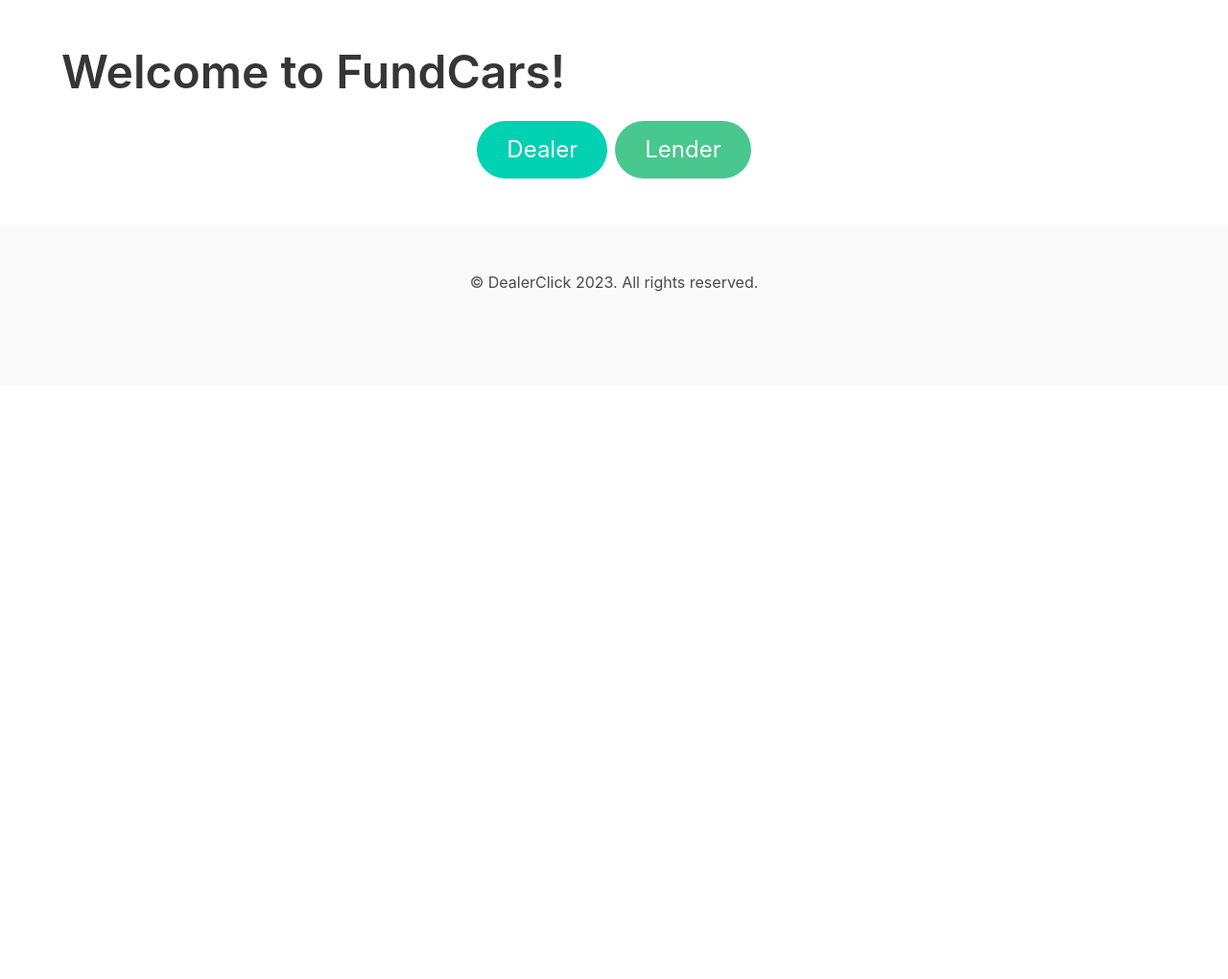
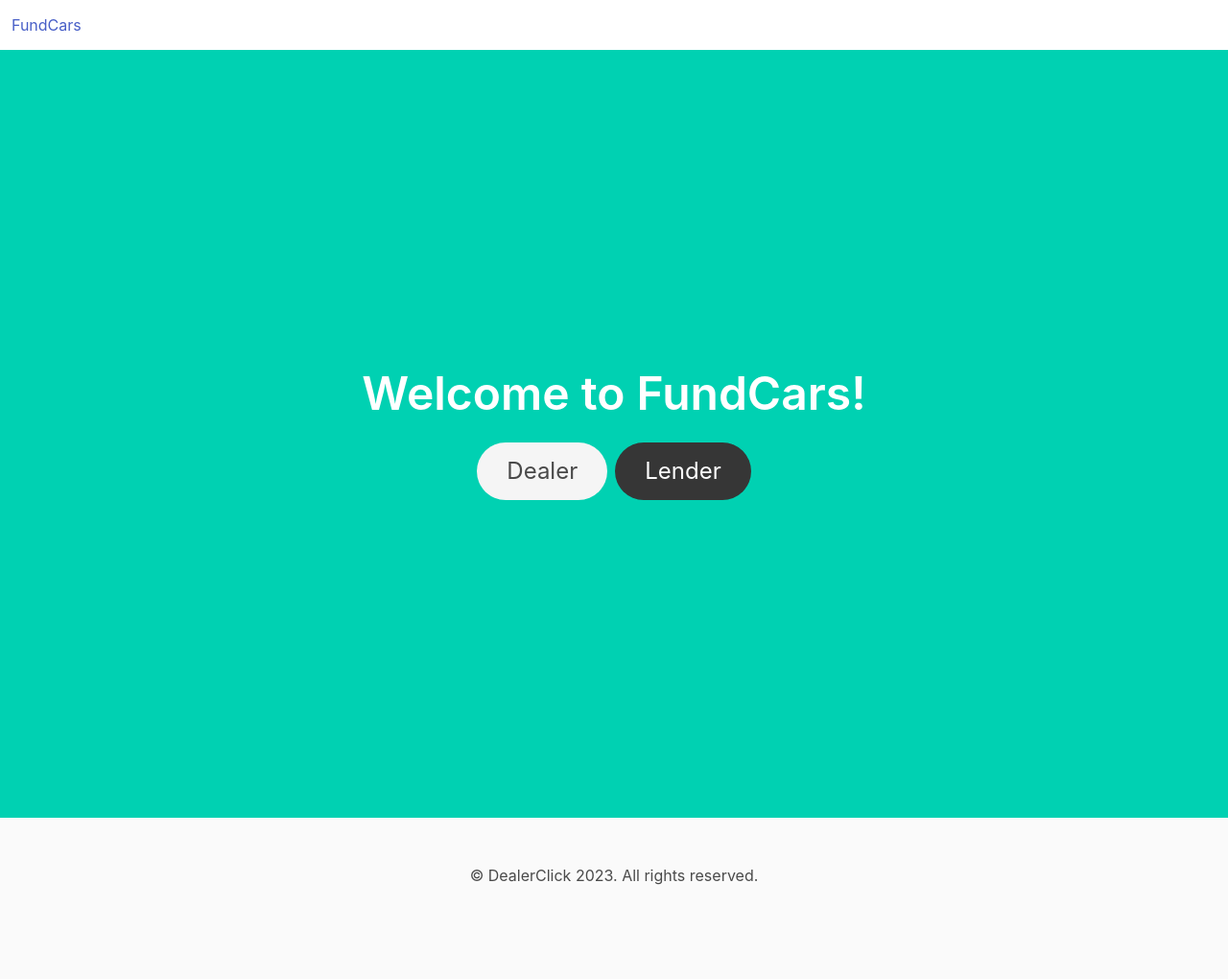
Before and after one commit to 0x11c11e/FundCars_2, a Django app: page / in a window 1280 px wide. Shown: the whole page at 96% size. Before the commit the page ends 304 px from the top, so only its background shows below. Run offline with Django 4.2, Linux system fonts and the light colour scheme.

Commit message:
new chages on gui

```diff
--- /dev/null
+++ b/home/templates/home/footer.html
@@ -0,0 +1,5 @@
+<footer class="footer">
+  <div class="content has-text-centered">
+    <p>&copy; DealerClick 2023. All rights reserved.</p>
+  </div>
+</footer>
--- a/home/templates/home/home.html
+++ b/home/templates/home/home.html
@@ -8,31 +8,56 @@
       href="https://cdn.jsdelivr.net/npm/bulma@0.9.3/css/bulma.min.css"
     />
     <title>Welcome to FundCars!</title>
+    <style>
+      body,
+      html {
+        height: 100%;
+        margin: 0;
+        display: flex;
+        flex-direction: column;
+      }
+
+      .content {
+        flex: 1 0 auto;
+        margin-bottom: 0 !important;
+      }
+
+      .footer {
+        flex-shrink: 0;
+      }
+    </style>
   </head>
   <body>
-    <section class="section">
-      <div class="container">
+    <header class="navbar" role="navigation" aria-label="main navigation">
+      <div class="navbar-brand">
+        <a class="navbar-item">FundCars</a>
+      </div>
+    </header>
+
+    <main class="content">
+      <section class="hero is-fullheight is-primary">
+        <div class="hero-body">
+          <div class="container has-text-centered">
             <h1 class="title is-size-1">Welcome to FundCars!</h1>
             <div class="buttons is-centered">
               <button
-            class="button is-primary is-large is-rounded"
+                class="button is-light is-large is-rounded"
                 onclick="window.location.href='/dealer/'"
               >
                 Dealer
               </button>
               <button
-            class="button is-success is-large is-rounded"
+                class="button is-dark is-large is-rounded"
                 onclick="window.location.href='/lender/'"
               >
                 Lender
               </button>
             </div>
           </div>
+        </div>
       </section>
-    <footer class="footer">
-      <div class="content has-text-centered">
-        <p>&copy; DealerClick 2023. All rights reserved.</p>
-      </div>
-    </footer>
+    </main>
+
+    {% include 'home/footer.html' %}
   </body>
 </html>
```
Also changed, not shown: dealer/templates/dealer/deals.html (+17 -2 lines), dealer/templates/dealer/index.html (+14 -5 lines), dealer/templates/dealer/upload.html (+16 -9 lines), db.sqlite3. Lines whose indentation alone changed are shown as unchanged.
